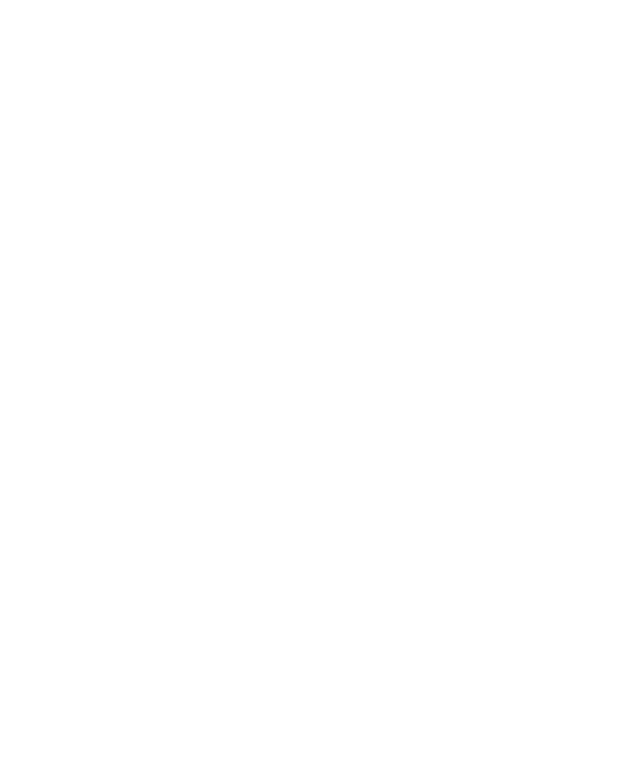
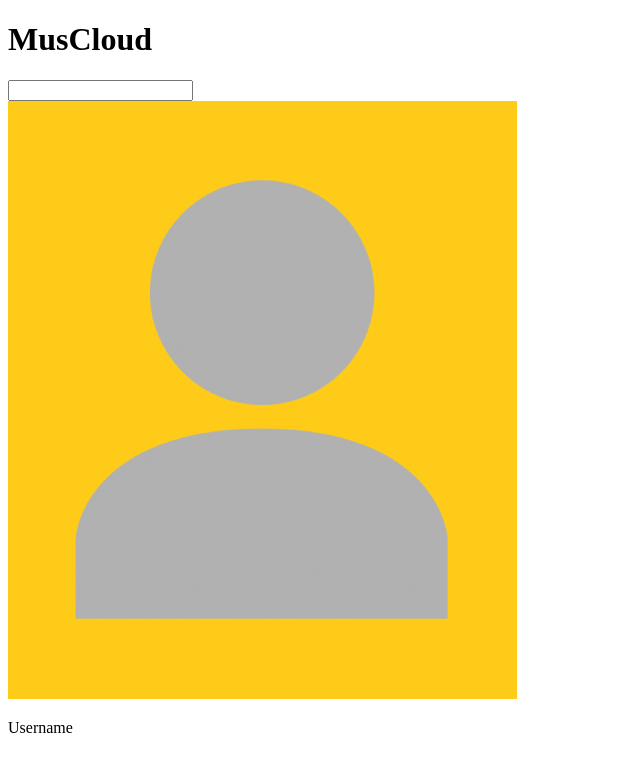
Before and after one commit to calvindalenta/MusicApp.Static, a plain HTML site: page index.html in a window 1280 px wide. Shown: the whole page, without its empty margins (0-640 px from the left). Drawn offline with Linux system fonts and the light colour scheme.

Commit message:
Add html for header and default-profile image

```diff
--- a/index.html
+++ b/index.html
@@ -8,6 +8,14 @@
     <title>Static Version of Music App</title>
 </head>
 <body>
+    <header>
+        <h1>MusCloud</h1>
+        <input type="search" name="track-search" id="search">
+        <div class="user">
+            <img src="images/default-profile.jpg" alt="My default profile">
+            <p>Username</p>
+        </div>
+    </header>
 
 </body>
 </html>
```
Also changed, not shown: images/default-profile.jpg (added).
